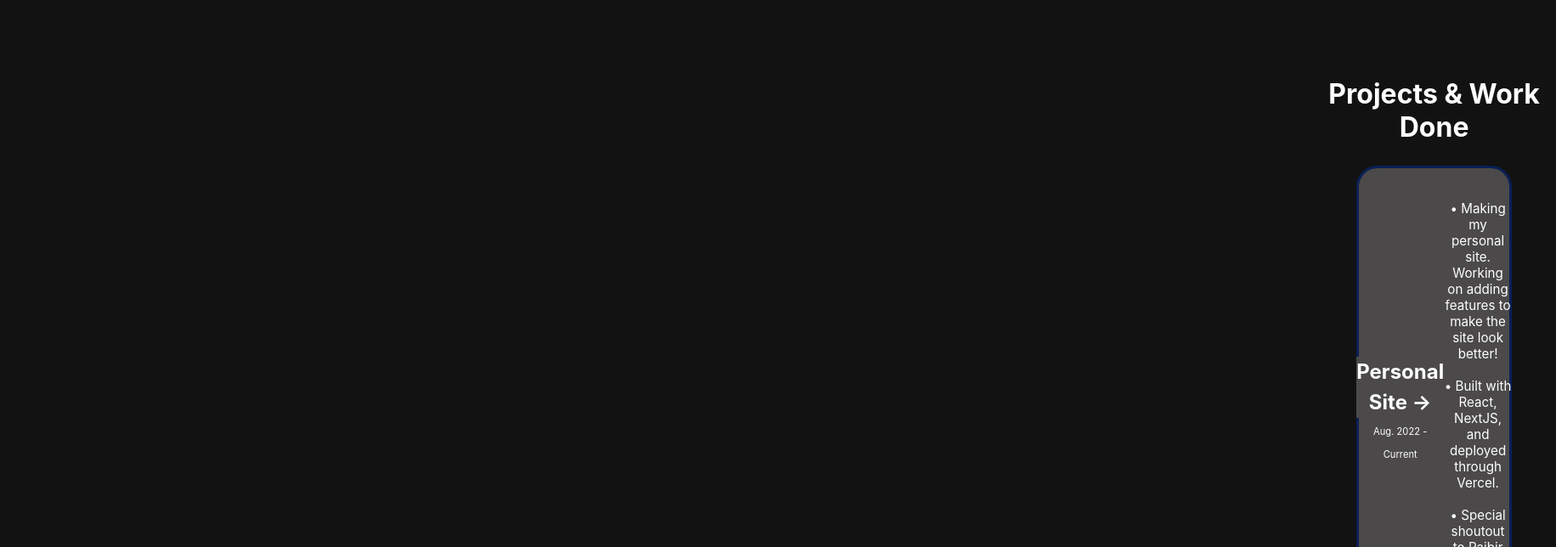
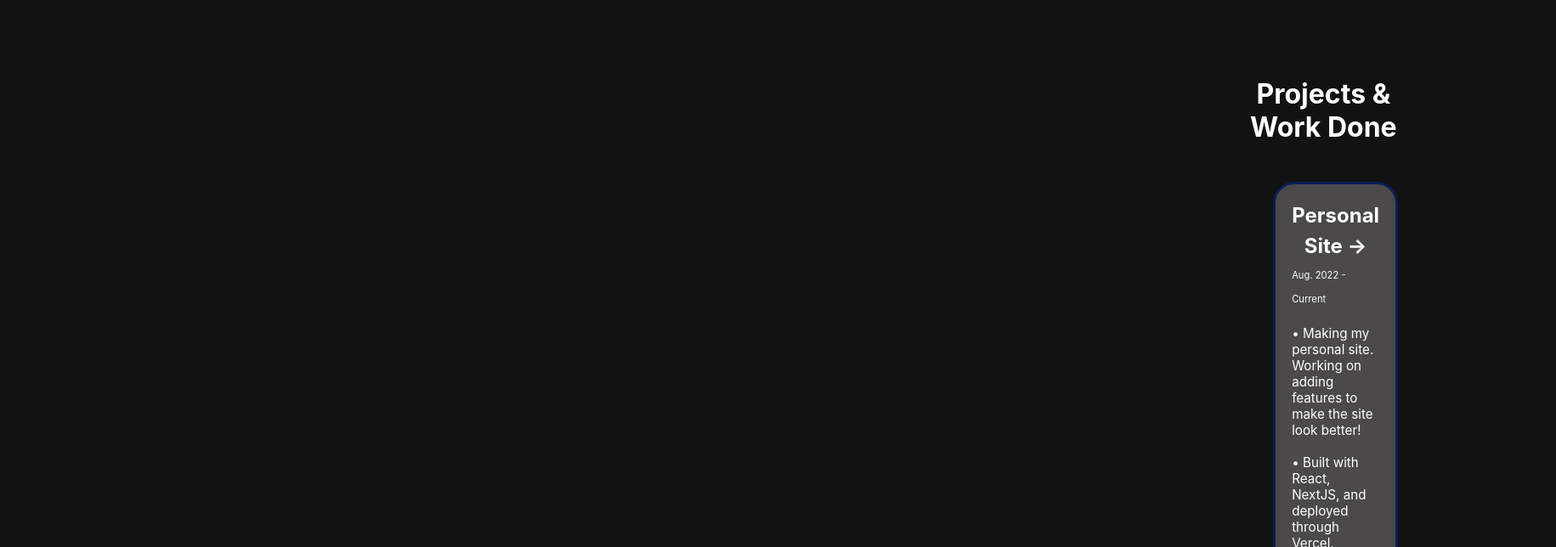
Before and after one commit to jjtrinh99/Website, a Next.js app: page / in a window 1280 px wide. Shown: the top 644 px of the page at 85% size, 1831 px wide, since content can reach past the window. Built offline with nearby package versions, Linux system fonts and the light colour scheme.

Commit message:
Adding a navbar

```diff
--- a/pages/index.js
+++ b/pages/index.js
@@ -2,12 +2,10 @@ import Head from 'next/head'
 import Image from 'next/image'
 import styles from '../styles/Home.module.css'
 import React from "react";
-import { CardGroup, Card, CardBody, CardImg, CardTitle, CardText } from "reactstrap";
-
 
 export default function Home() {
   return (
-    <div className={styles.container}
+    <div className={styles.block}
     >
       <Head>
         <title>Trinh&#39;s Site</title>
@@ -16,13 +14,13 @@ export default function Home() {
       </Head>
 
       <main className={styles.main}>
-        <overallH className={styles.title}>
-           <overallH>Jonathan Trinh</overallH>
-        </overallH>
+        <overallh className={styles.title}>
+           <overallh>Jonathan Trinh</overallh>
+        </overallh>
 
 
            <br /><p className={styles.code}><div>Master&#39;s student studying Computer Engineering &#64; UCI </div>
-       </p>
+      </p>
 
        <p className={styles.description}><div>Nice seein&#39; you out here&#46;<span className={styles.logo}>
             <Image src="/waving-hand.svg" width={72} height={40} alt="emoji"/> </span></div>
@@ -30,7 +28,7 @@ export default function Home() {
           Looking into new-grad full-time roles in Software Development Engineering &#40;SDE&#41;&#46;</div>
 
         <br /><br /><div>Hope you can find more about me&#58; I&#39;ve included my Work + Volunteering Experience&#44; projects worked on&#44; and some hobbies&#46;</div>
-</p>
+      </p>
 
        <br /><h2>Contact Info <span className={styles.logo}>
             <Image src="/phoneit.svg" width={72} height={40} alt="emoji"/></span></h2>
@@ -41,7 +39,6 @@ export default function Home() {
        <a href="https://www.linkedin.com/in/jontrinh/" target="_blank" rel="noreferrer"> LinkedIn &crarr;</a>
        <a href="https://github.com/jjtrinh99 " target="_blank" rel="noreferrer"> Github &crarr;</a>
        <a href="https://www.instagram.com/infinitrinh/" target="_blank" rel="noreferrer"> Photography Instagram &crarr;</a>
-
 
           <div className="id1">
             <h2>Education <span className={styles.logo}>
@@ -78,11 +75,11 @@ export default function Home() {
 
 
             <a  className={styles.card}>
-              <span>
+
               <p><title>IAW Lab Leader &#40;Instructor&#41;</title>
                 <a>Academic Resource Center; <br /> University of California&#44; Riverside
                 <date><br />May 2020 - June 2021</date></a></p>
-                </span>
+
 
                 <br />
                 &#8226;  Leveraged the usage of internet domains to teach intermediate algebra to students&#46;
@@ -165,7 +162,7 @@ export default function Home() {
 
           <a>
 
-            <a href="https://www.linkedin.com/in/jontrinh/" target="_blank" rel="noreferrer" className={styles.card}>
+            <a href="https://jonathantrinh.vercel.app/" target="_blank" rel="noreferrer" className={styles.card}>
               <p><title>Personal Site &rarr; </title><date><br />Aug. 2022 - Current</date></p>
               <br />&#8226; Making my personal site&#46; Working on adding features to make the site look better&#33;
               <br /><br /> &#8226; Built with React&#44; NextJS&#44; and deployed through Vercel&#46;
--- a/styles/Home.module.css
+++ b/styles/Home.module.css
@@ -80,12 +80,10 @@
 }
 
 .card {
-  display:flex;
-  justify-content: center;
-  align-items: center;
-  /*margin: 1.2rem;*/
+  display: inline-table;
+  margin: 1.2rem;
   padding: 1.2rem;
-  text-align: center;
+  text-align: left;
   color: white;
   text-decoration: none;
   border: 3px solid #091f55;
@@ -139,7 +137,7 @@
     flex-direction: column;
   }
 }
-/*
+
 @media (prefers-color-scheme: dark) {
   .card {
     border-color: #444;
@@ -156,4 +154,4 @@
     filter: invert(1);
   }
 
-}*/
+}
--- a/styles/globals.css
+++ b/styles/globals.css
@@ -30,7 +30,7 @@ h2{
 * {
   box-sizing: border-box;
 }
-overallH{
+overallh{
   text-align: center;
   font-size: 4rem;
   color: white;
```
